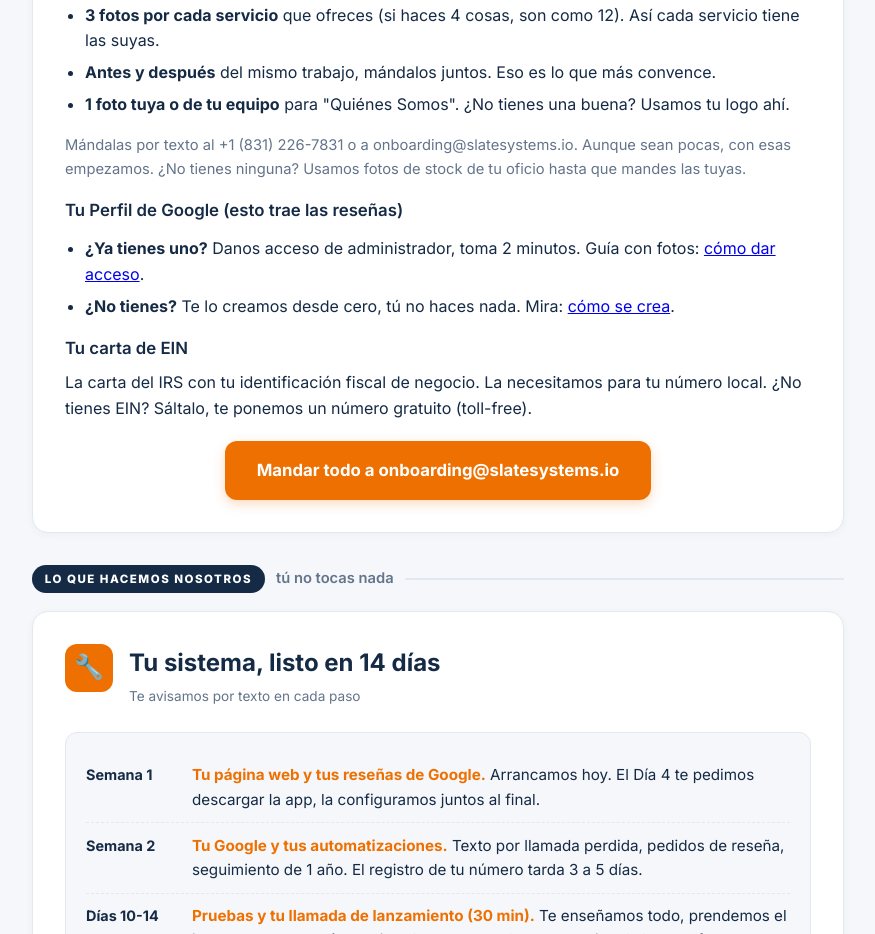
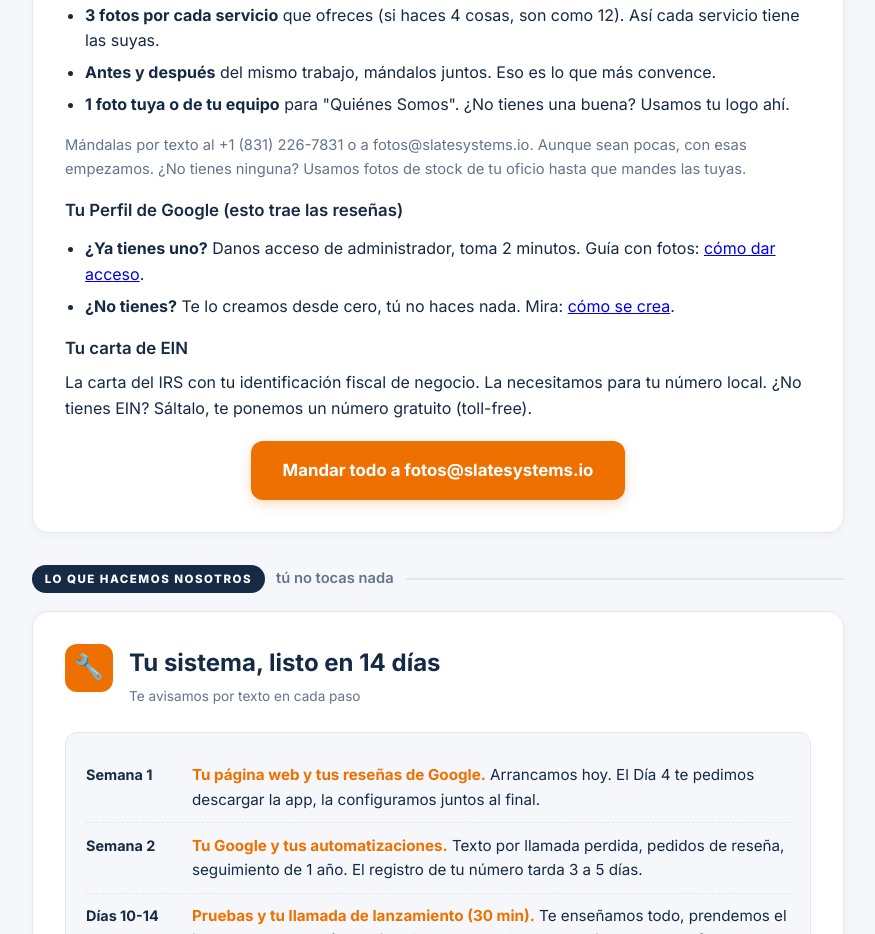
Before and after one commit to slatesystemsllc-dot/slate-bienvenido-website, a plain HTML site: page index.html in a window 1280 px wide. Shown: the part 1991-2925 px from the top of the page, without its empty margins (202-1077 px from the left). Drawn offline with Linux system fonts and the light colour scheme.

Commit message:
Change photo and materials intake email to fotos@slatesystems.io

```diff
--- a/index.html
+++ b/index.html
@@ -227,7 +227,7 @@ footer .tag{font-size:0.8rem;opacity:0.7;margin-top:0.5rem;}
 <li><strong>Antes y después</strong> del mismo trabajo, mándalos juntos. Eso es lo que más convence.</li>
 <li><strong>1 foto tuya o de tu equipo</strong> para "Quiénes Somos". ¿No tienes una buena? Usamos tu logo ahí.</li>
 </ul>
-<p style="font-size:0.92rem;color:var(--gray);">Mándalas por texto al +1 (831) 226-7831 o a onboarding@slatesystems.io. Aunque sean pocas, con esas empezamos. ¿No tienes ninguna? Usamos fotos de stock de tu oficio hasta que mandes las tuyas.</p>
+<p style="font-size:0.92rem;color:var(--gray);">Mándalas por texto al +1 (831) 226-7831 o a fotos@slatesystems.io. Aunque sean pocas, con esas empezamos. ¿No tienes ninguna? Usamos fotos de stock de tu oficio hasta que mandes las tuyas.</p>
 
 <h3>Tu Perfil de Google (esto trae las reseñas)</h3>
 <ul>
@@ -239,7 +239,7 @@ footer .tag{font-size:0.8rem;opacity:0.7;margin-top:0.5rem;}
 <p>La carta del IRS con tu identificación fiscal de negocio. La necesitamos para tu número local. ¿No tienes EIN? Sáltalo, te ponemos un número gratuito (toll-free).</p>
 
 <div style="text-align:center;margin:1.25rem 0 0;">
-<a href="mailto:onboarding@slatesystems.io?subject=Fotos%2C%20Google%20y%20EIN%20para%20mi%20sitio&body=Adjunto%20mis%20fotos%20y%20mi%20carta%20de%20EIN.%20Mi%20Google%3A%20" class="big-btn">Mandar todo a onboarding@slatesystems.io</a>
+<a href="mailto:fotos@slatesystems.io?subject=Fotos%2C%20Google%20y%20EIN%20para%20mi%20sitio&body=Adjunto%20mis%20fotos%20y%20mi%20carta%20de%20EIN.%20Mi%20Google%3A%20" class="big-btn">Mandar todo a fotos@slatesystems.io</a>
 </div>
 </section>
 
```
